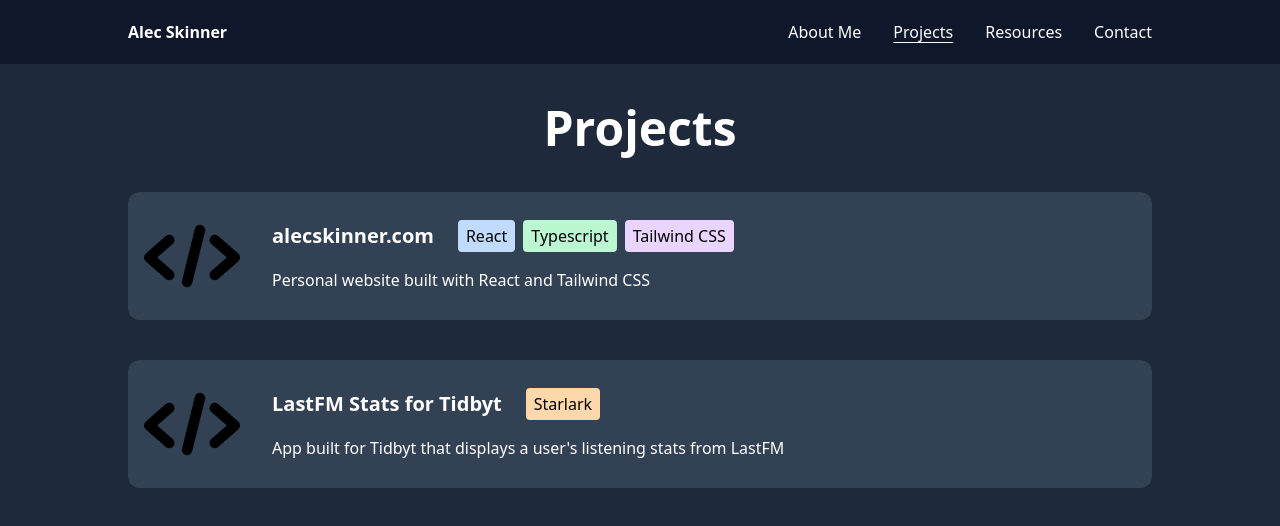
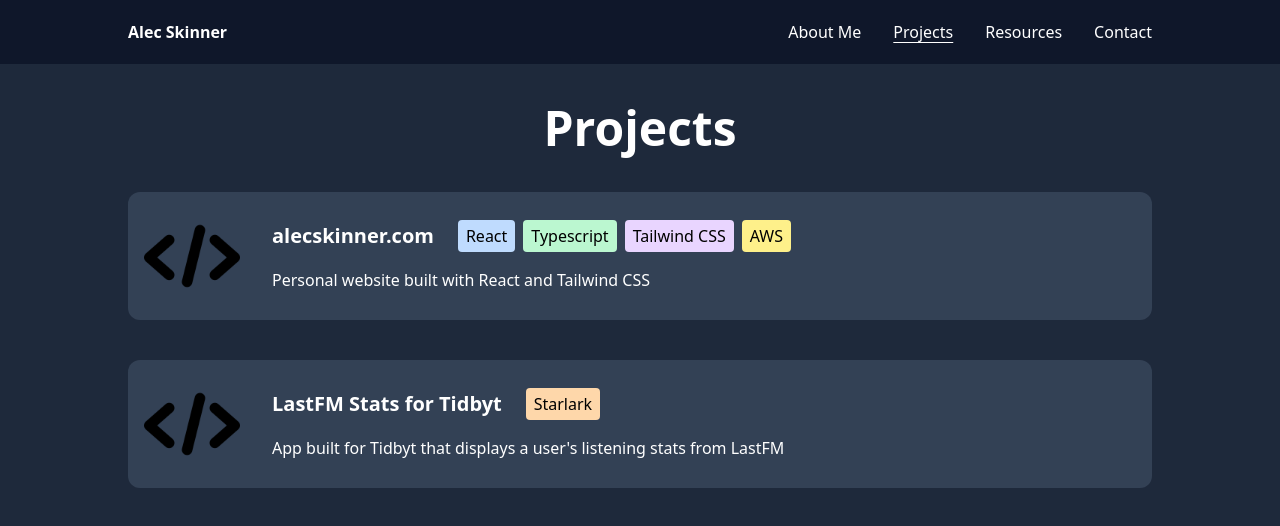
Before and after one commit to skinner452/alecskinner, a React (Create React App) app: page /my-projects in a window 1280 px wide. Shown: the top 526 px of the page. Built offline with nearby package versions, Linux system fonts and the light colour scheme.

Commit message:
Added AWS tag

```diff
--- a/src/constants/tags.ts
+++ b/src/constants/tags.ts
@@ -3,4 +3,5 @@
   Typescript: "bg-green-200",
   "Tailwind CSS": "bg-purple-200",
   Starlark: "bg-orange-200",
+  AWS: "bg-yellow-200",
 };
--- a/src/pages/Projects.tsx
+++ b/src/pages/Projects.tsx
@@ -10,7 +10,7 @@
         <ProjectItem
           title="alecskinner.com"
           description="Personal website built with React and Tailwind CSS"
-          tags={["React", "Typescript", "Tailwind CSS"]}
+          tags={["React", "Typescript", "Tailwind CSS", "AWS"]}
           image={CodeImage}
           link="https://github.com/skinner452/alecskinner"
         />
```
